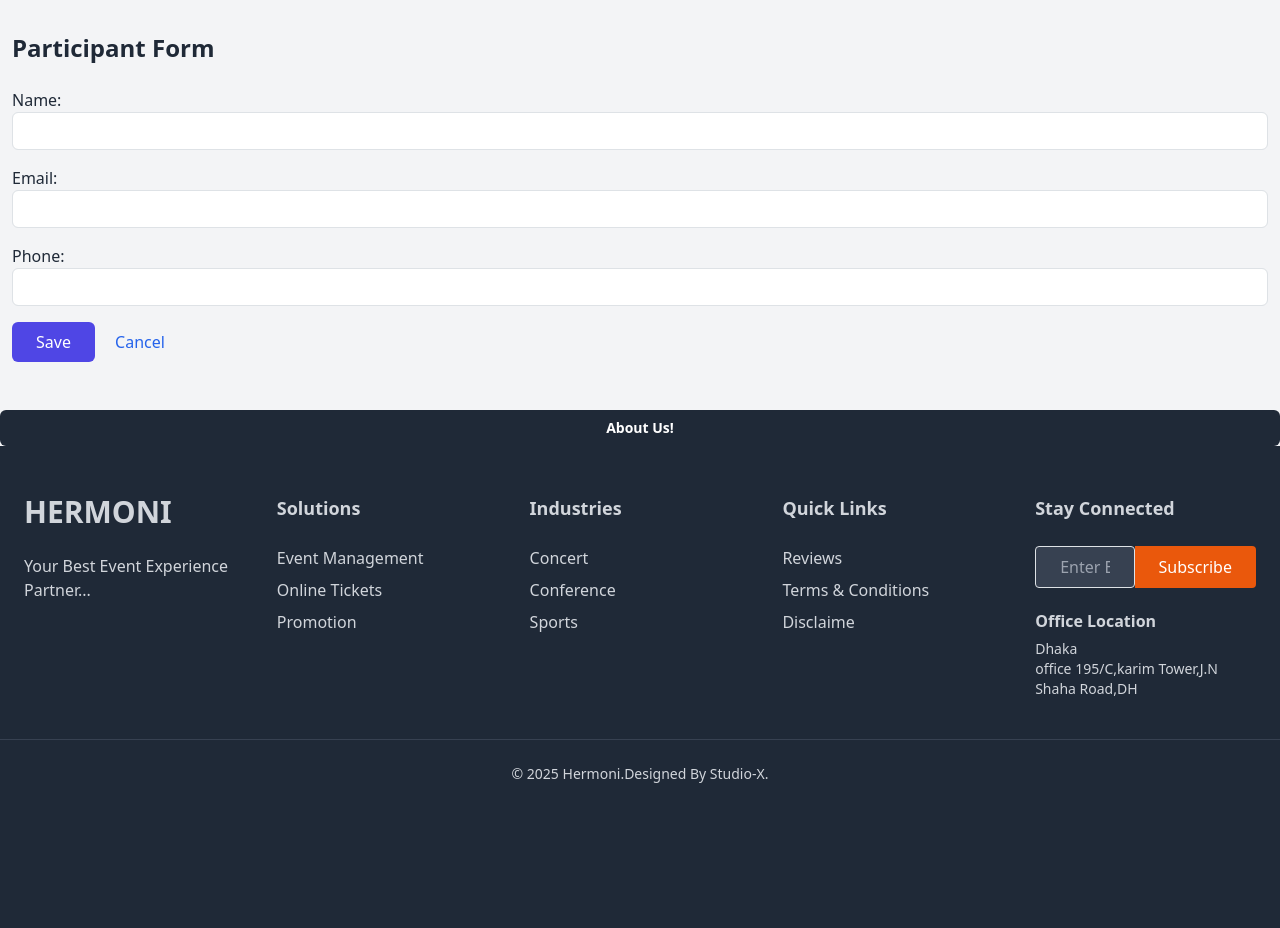
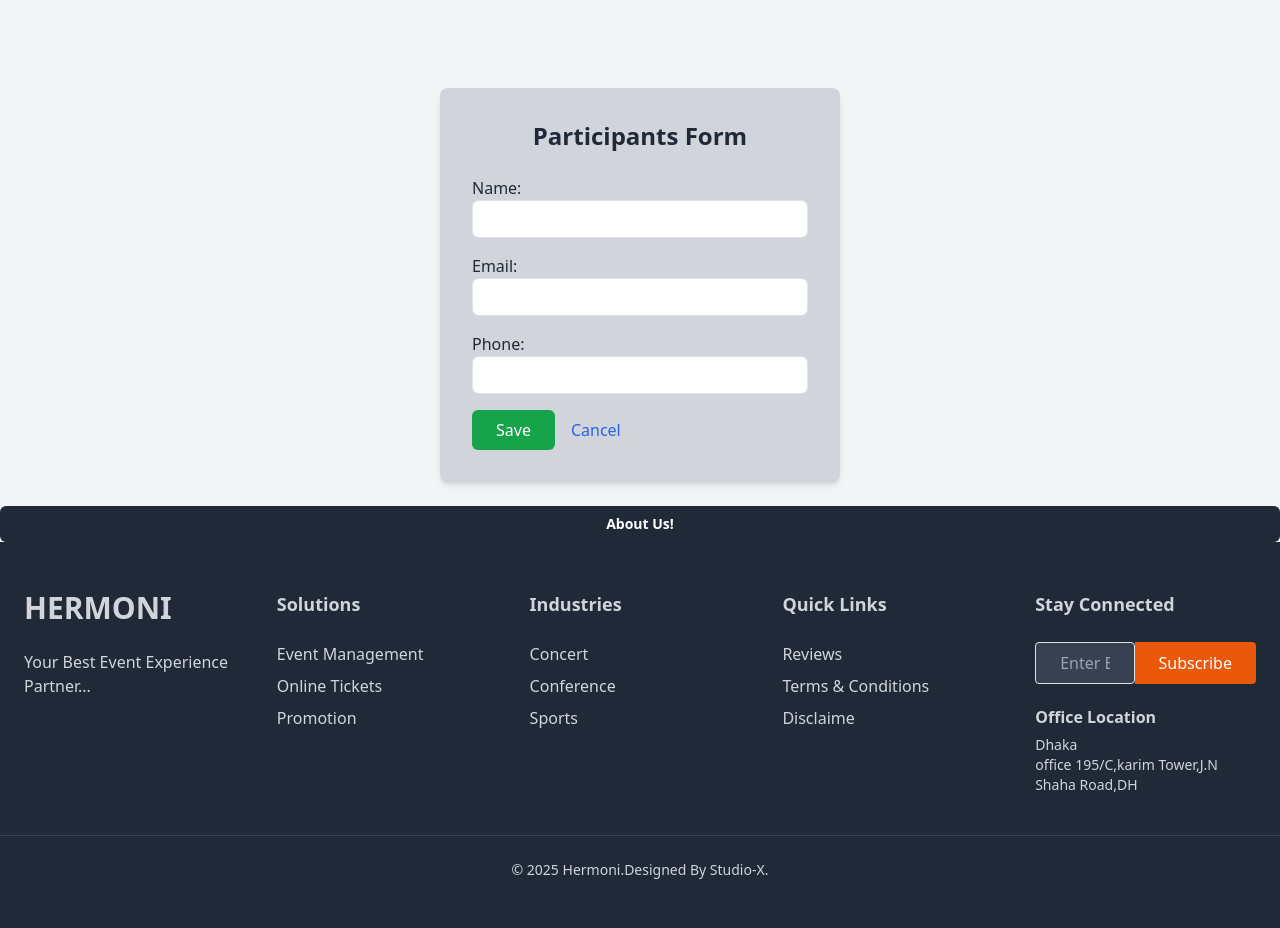
Before and after one commit to rajib3777/EVENT-MANAGEMENT, a Django app: page /participants/create/ in a window 1280 px wide. Shown: the part 84-1012 px from the top of the page. Before the commit the page ends 867 px from the top, so only its background shows below. Run offline with Django 5.2, Linux system fonts and the light colour scheme; some libraries are stand-ins or nearby versions.

Commit message:
correction-1

```diff
--- a/templates/base.html
+++ b/templates/base.html
@@ -17,7 +17,7 @@
 <body class="bg-gray-100 text-gray-800 flex flex-col min-h-screen">
     <!-- Main content of website -->
     <!--new-->
-    <nav class="bg-orange-600 sticky top-0 -50 text-white">
+    <nav class="bg-orange-600 sticky top-0 z-50 text-white">
         <div class="max-w-7xl mx-auto px-4 py-4 flex justify-between items-center">
             <!--logo-->
             <h2 class="text-3xl font-bold">HERMONI</h2>
@@ -69,31 +69,82 @@
                 <li class="relative group">
                     <a href="{% url 'home' %}" class="text-white hover:underline">Home</a>
                 </li>
-                <li class="relative group">
+                <li>
+                    <button class="w-full flex justify-between items-center submenu-toggle">
+                        <span >Events</span>
+                        <svg class="w-4 h-4 transform transition-transform" fill="none" stroke="currentColor"
+                            viewBox="0 0 24 24" xmlns="http://www.w3.org/2000/svg">
+                            <path stroke-linecap="round" stroke-linejoin="round" stroke-width="2" d="M19 9l-7 7-7-7">
+                        </svg>
+                    </button>
+                    <div class="hidden flex-col pl-4 space-y-1">
+                        <a href="{% url 'event_create' %}" class="block">Create Event</a>
+                        <a href="{% url 'event_list' %}" class="block">Event List</a>
+                    </div>
+                </li>
+                {% comment %} <li class="relative group">
                     <a href="{% url 'event_list' %}" class="hover:underline text-white">Events</a>
                     <div class="absolute hidden group-hover:block bg-white text-black mt-2 rounded shadow min-w-[150px]">
                         <a href="{% url 'event_create' %}" class="block px-2 py-1 hover:bg-gray-200">Create Event</a>
                         <a href="{% url 'dashboard' %}" class="block px-4 py-2 hover:bg-gray-200">Dashboard</a>
                     </div>
+                </li> {% endcomment %}
+                <li>
+                    <button class="w-full flex justify-between items-center submenu-toggle">
+                        <span >Participants</span>
+                        <svg class="w-4 h-4 transform transition-transform" fill="none" stroke="currentColor"
+                            viewBox="0 0 24 24" xmlns="http://www.w3.org/2000/svg">
+                            <path stroke-linecap="round" stroke-linejoin="round" stroke-width="2" d="M19 9l-7 7-7-7">
+                        </svg>
+                    </button>
+                    <div class="hidden flex-col pl-4 space-y-1">
+                        <a href="{% url 'participant_create' %}" class="block">Add Participants</a>
+                        <a href="{% url 'participant_list' %}" class="block">Participants List</a>
+                    </div>
                 </li>
-                <li class="relative group">
+                {% comment %} <li class="relative group">
                     <a href="{% url 'participant_list' %}" class="hover:underline text-white">Participants</a>
                     <div class="absolute hidden group-hover:block bg-white text-black mt-2 rounded shadow min-w-[150px]">
                         <a href="{% url 'participant_create' %}" class="block px-2 py-1 hover:bg-gray-200">Add Participant</a>
                     </div>
+                </li> {% endcomment %}
+                <li>
+                    <button class="w-full flex justify-between items-center submenu-toggle">
+                        <span >Categories</span>
+                        <svg class="w-4 h-4 transform transition-transform" fill="none" stroke="currentColor"
+                            viewBox="0 0 24 24" xmlns="http://www.w3.org/2000/svg">
+                            <path stroke-linecap="round" stroke-linejoin="round" stroke-width="2" d="M19 9l-7 7-7-7">
+                        </svg>
+                    </button>
+                    <div class="hidden flex-col pl-4 space-y-1">
+                        <a href="{% url 'category_create' %}" class="block">Add Categories</a>
+                        <a href="{% url 'category_list' %}" class="block">Categories List</a>
+                    </div>
                 </li>
-                <li class="relative group">
+                {% comment %} <li class="relative group">
                     <a href="{% url 'category_list' %}" class="hover:underline text-white">Category</a>
                     <div class="absolute hidden group-hover:block bg-white text-black mt-2 rounded shadow min-w-[150px]">
                         <a href="{% url 'category_create' %}" class="block px-2 py-1 hover:bg-gray-200">Add Category</a>
                     </div>
+                </li> {% endcomment %}
+                <li>
+                    <button class="w-full flex justify-between items-center submenu-toggle">
+                        <span >Dashboard</span>
+                        <svg class="w-4 h-4 transform transition-transform" fill="none" stroke="currentColor"
+                            viewBox="0 0 24 24" xmlns="http://www.w3.org/2000/svg">
+                            <path stroke-linecap="round" stroke-linejoin="round" stroke-width="2" d="M19 9l-7 7-7-7">
+                        </svg>
+                    </button>
+                    <div class="hidden flex-col pl-4 space-y-1">
+                        <a href="{% url 'dashboard' %}" class="block">View States</a>
+                    </div>
                 </li>
-                <li class="relative group">
+                {% comment %} <li class="relative group">
                     <a href="{% url 'dashboard' %}" class="hover:underline text-white">Dashboard</a>
                     <div class="absolute hidden group-hover:block bg-white text-black mt-2 rounded shadow min-w-[150px]">
                         <a href="{% url 'dashboard' %}" class="block px-2 py-1 hover:bg-gray-200">View States</a>
                     </div>
-                </li>
+                </li> {% endcomment %}
             </ul>
         </div>
     </nav>
@@ -132,7 +183,7 @@
 
             {% comment "grid01" %}{% endcomment %}
             <a href="{% url 'event_list' %}" class="bg-gray-300 rounded-lg-shadow-lg overflow-hidden hover:shadow-xl transition duration-300">
-                <img class="w-full h-72 object-cover" src="{% static 'images/ser.jpg' %}" alt="">
+                <img class="w-full h-72 object-cover" src="{% static 'images/service2.webp' %}" alt="">
                 <div class="flex flex-col justify-between p-4 leading-normal">
                     <h5 class="mb-2 text-2xl font-bold tracking-tight text-gray-900 dark:text-black">Service Page</h5>
                     <p class="mb-3 font-normal text-gray-700 dark:text-black">Here are the biggest enterprise technology acquisitions of 2021 so far, in reverse chronological order.</p>
@@ -149,21 +200,19 @@
                 </div>
             </a>
 
-
             {% comment "grid01" %}{% endcomment %}
             <a href="{% url 'event_list' %}" class="bg-gray-300 rounded-lg-shadow-lg overflow-hidden hover:shadow-xl transition duration-300">
-                <img class="w-full h-72 object-cover" src="{% static 'images/default.jpg' %}" alt="">
+                <img class="w-full h-72 object-cover" src="{% static 'images/events.webp' %}" alt="">
                 <div class="flex flex-col justify-between p-4 leading-normal">
-                    <h5 class="mb-2 text-2xl font-bold tracking-tight text-gray-900 dark:text-black">Event Grid</h5>
+                    <h5 class="mb-2 text-2xl font-bold tracking-tight text-gray-900 dark:text-black">Event List</h5>
                     <p class="mb-3 font-normal text-gray-700 dark:text-black">Here are the biggest enterprise technology acquisitions of 2021 so far, in reverse chronological order.</p>
                 </div>
             </a>
-
             {% comment "grid01" %}{% endcomment %}
             <a href="#" class="bg-gray-300 rounded-lg-shadow-lg overflow-hidden hover:shadow-xl transition duration-300">
-                <img class="w-full h-72 object-cover" src="{% static 'images/default.jpg' %}" alt="">
+                <img class="w-full h-72 object-cover" src="{% static 'images/nana.avif' %}" alt="">
                 <div class="flex flex-col justify-between p-4 leading-normal">
-                    <h5 class="mb-2 text-2xl font-bold tracking-tight text-gray-900 dark:text-black">Event List</h5>
+                    <h5 class="mb-2 text-2xl font-bold tracking-tight text-gray-900 dark:text-black">Achivements</h5>
                     <p class="mb-3 font-normal text-gray-700 dark:text-black">Here are the biggest enterprise technology acquisitions of 2021 so far, in reverse chronological order.</p>
                 </div>
             </a>
@@ -230,7 +279,7 @@
 
 
     <footer class="bg-gray-800 text-gray-300 py-12">
-        <div class="max-w-7xl mx-auto px-4 grid grid -cols-1 md:grid-cols-5 gap-8">
+        <div class="max-w-7xl mx-auto px-4 grid grid-cols-1 md:grid-cols-5 gap-8">
 
             {% comment "Brand" %}{% endcomment %}
             <div>
@@ -298,47 +347,31 @@
     </footer>
 
     <script src= ' {% static 'js/main.js'%}'></script>
-    <script src="../path/to/flowbite/dist/flowbite.min.js"></script>
+    <script src="https://unpkg.com/flowbite@latest/dist/flowbite.min.js"></script>
+    <script src="https://cdn.tailwindcss.com"></script>
+
+
     <script>
-        const toggle = document.getElementById('menu-toggle')
-        const menu = document.getElementById('mobile-menu')
-        const eventsToggle = document.getElementById('mobile-events-toggle')
-        const eventsMenu = document.getElementById('mobile-events-menu')
-        const categoryToggle = document.getElementById('mobile-category-toggle')
-        const categoryMenu = document.getElementById('mobile-category-menu')
+        // Hamburger toggle for mobile menu
+        const menuToggle = document.getElementById('menu-toggle');
+        const mobileMenu = document.getElementById('mobile-menu');
 
-        toggle.addEventListener('click',() => {
-            menu.classList.toggle('hidden');
+        menuToggle.addEventListener('click', () => {
+            mobileMenu.classList.toggle('hidden');
         })
 
-        eventsToggle.addEventListener('click',() => {
-            eventsMenu.classList.toggle('hidden');
-        })
-        categoryToggle.addEventListener('click',() => {
-            categoryMenu.classList.toggle('hidden');
-        })
+        const submenuToggles = document.querySelectorAll('.submenu-toggle');
+
+        submenuToggles.forEach((btn) => {
+            btn.addEventListener('click', () => {
+                const subMenu = btn.nextElementSibling;
+                subMenu.classList.toggle('hidden');
+
+                btn.querySelector('svg').classList.toggle('rotate-180');
+
+            });
+        });
     </script>
-    {% comment %} <script>
-        const toggle = document.getElementById('menu-toggle');
-        const menu = document.getElementById('mobile-menu');
-        const eventsToggle = document.getElementById('mobile-events-toggle');
-        const eventsMenu = document.getElementById('mobile-events-menu');
-        const categoryToggle = document.getElementById('mobile-category-toggle');
-        const categoryMenu = document.getElementById('mobile-category-menu');
-
-        toggle.addEventListener('click', () => {
-            menu.classList.toggle('hidden');
-        });
-
-        eventsToggle.addEventListener('click', () => {
-            eventsMenu.classList.toggle('hidden');
-        });
-
-        categoryToggle.addEventListener('click', () => {
-            categoryMenu.classList.toggle('hidden');
-        });
-    </script> {% endcomment %}
-
 
 
 
--- a/templates/events/event_confirm_delete.html
+++ b/templates/events/event_confirm_delete.html
@@ -7,6 +7,7 @@
 
 {% block content %}
 
+<div class="mb-20">
     <h2 class="text-2xl font-bold mb-4">Delete Event</h2>
 
     <p>Are you sure you want to delete<strong>{{ event.name }} </strong></p>
@@ -19,5 +20,7 @@
         <a href="{% url 'event_list' %}" class="text-blue-600 hover:underline ml-4">Cancel</a>
     </form>
 
+</div>
+
 
 {% endblock  %}
--- a/templates/participants/participant_form.html
+++ b/templates/participants/participant_form.html
@@ -2,10 +2,42 @@
 {% block title %}Participant Form{% endblock  %}
 {% block sidebar %}{% endblock sidebar %}
 {% block content %}
-<h2 class="text-2xl font-bold mb-4">Participant Form</h2>
 
 
-<div class="mb-12 justify-center border-shadow-gray">
+
+<style>
+  form p{
+    margin-bottom:1rem;
+  }
+  form p input,
+  form p textarea,
+  form p select{
+    width: 100%;
+    padding: 0.5rem;
+    border:1px solid #ccc;
+    border-radius: 0.375rem:
+ }
+</style>
+
+
+<div class="p-4 sm:p-6 md:p-8 mt-8 max-w-md mx-auto">
+    <div class="w-full max-w-md p-8 bg-gray-300 rounded-lg shadow-md">
+        <h2 class="text-2xl font-bold mb-4 text-center">Participants Form</h2>
+
+
+        <form method="post" class="space-y-4">
+            {% csrf_token %}
+            {{ form.as_p}}
+
+            <div class="flex items-center space-x-4">
+                <button type="submit" class="bg-green-600 text-white px-4 py-2 rounded">Save</button>
+                <a href="{% url 'participant_list' %}" class="text-blue-600 hover:underline ml-4">Cancel</a>
+            </div>
+        </form>
+    </div>
+</div>
+
+{% comment %} <div class="mb-12 justify-center border-shadow-gray">
     <form method="post" class="space-y-4">
         {% csrf_token %}
         {{ form.as_p}}
@@ -15,5 +47,5 @@
     </form>
 
 
-</div>
+</div> {% endcomment %}
 {% endblock  %}
```
Also changed, not shown: templates/category/category_form.html (+23 -7 lines), static/images/ach.png (added), static/images/achi.webp (added), static/images/achi2.jpg (added), static/images/events.webp (added), static/images/nana.avif (added), static/images/service2.webp (added), 1 other file. Lines whose indentation alone changed are shown as unchanged.
